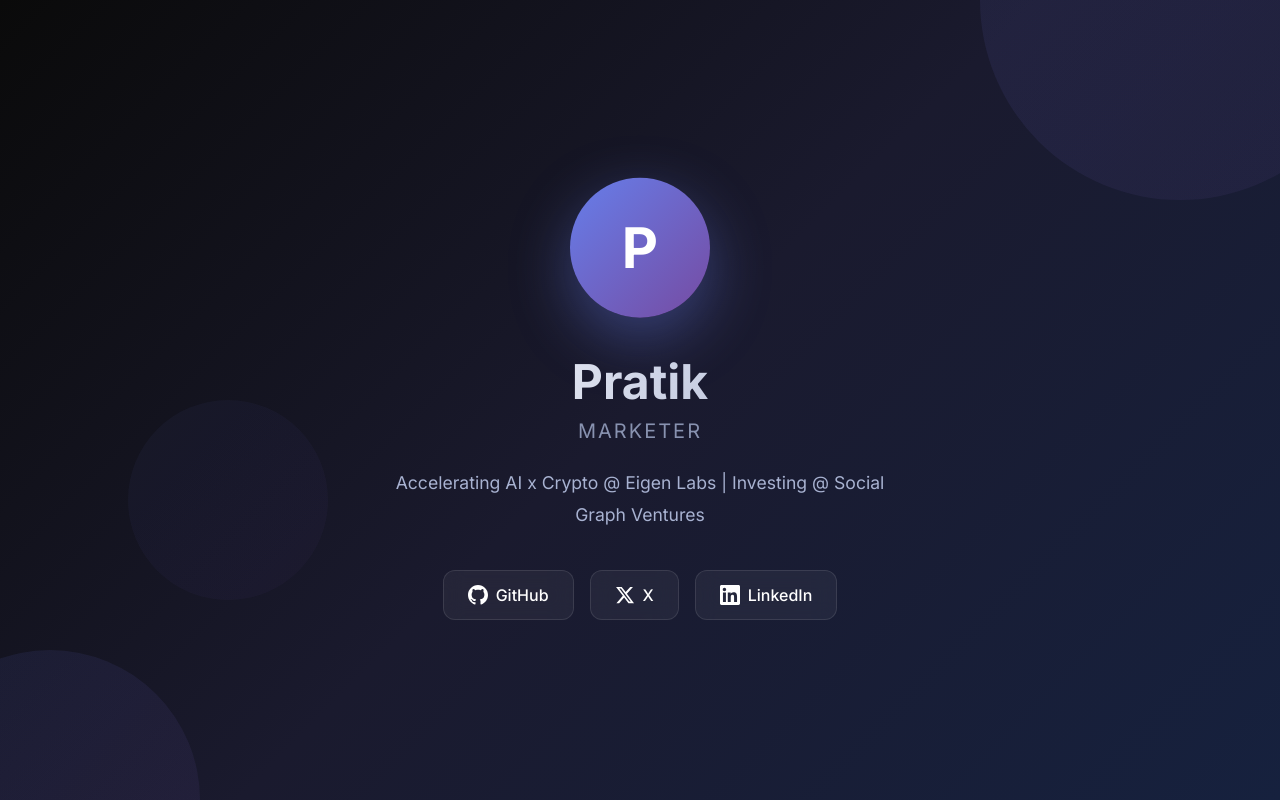
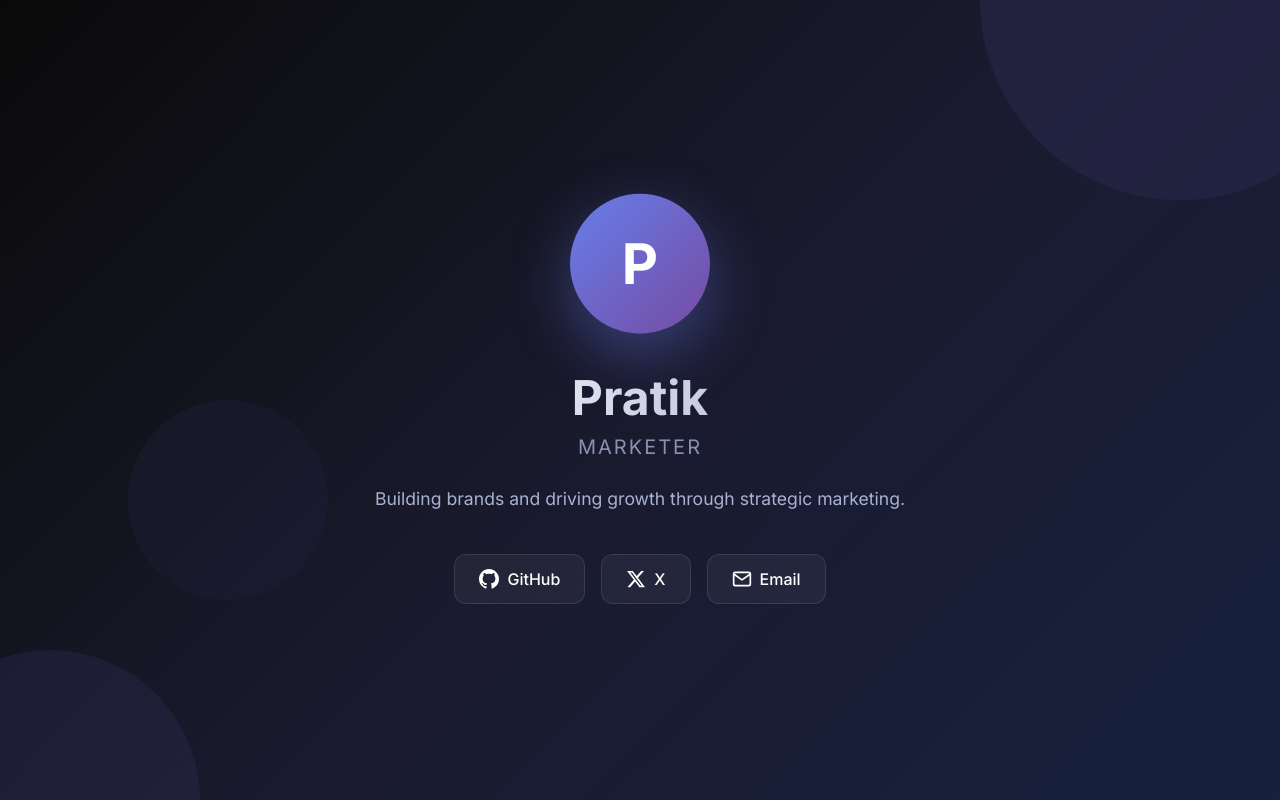
Before and after one commit to 0xpg/0xpg.github.io, a plain HTML site: page index.html in a window 1280 px wide. Drawn offline with Linux system fonts and the light colour scheme.

Commit message:
Revert "Update bio and social links"
This reverts commit 50cc3a2622b5f4e4e3ddf3935a04556a65eb38dc.

```diff
--- a/index.html
+++ b/index.html
@@ -185,7 +185,7 @@
         <h1>Pratik</h1>
         <p class="title">Marketer</p>
         <p class="bio">
-            Accelerating AI x Crypto @ Eigen Labs | Investing @ Social Graph Ventures
+            Building brands and driving growth through strategic marketing.
         </p>
 
         <div class="links">
@@ -201,11 +201,12 @@
                 </svg>
                 X
             </a>
-            <a href="https://www.linkedin.com/in/0xpg/" class="link" target="_blank" rel="noopener">
-                <svg viewBox="0 0 24 24" fill="currentColor">
-                    <path d="M20.447 20.452h-3.554v-5.569c0-1.328-.027-3.037-1.852-3.037-1.853 0-2.136 1.445-2.136 2.939v5.667H9.351V9h3.414v1.561h.046c.477-.9 1.637-1.85 3.37-1.85 3.601 0 4.267 2.37 4.267 5.455v6.286zM5.337 7.433c-1.144 0-2.063-.926-2.063-2.065 0-1.138.92-2.063 2.063-2.063 1.14 0 2.064.925 2.064 2.063 0 1.139-.925 2.065-2.064 2.065zm1.782 13.019H3.555V9h3.564v11.452zM22.225 0H1.771C.792 0 0 .774 0 1.729v20.542C0 23.227.792 24 1.771 24h20.451C23.2 24 24 23.227 24 22.271V1.729C24 .774 23.2 0 22.222 0h.003z"/>
+            <a href="mailto:hello@example.com" class="link">
+                <svg viewBox="0 0 24 24" fill="none" stroke="currentColor" stroke-width="2" stroke-linecap="round" stroke-linejoin="round">
+                    <path d="M4 4h16c1.1 0 2 .9 2 2v12c0 1.1-.9 2-2 2H4c-1.1 0-2-.9-2-2V6c0-1.1.9-2 2-2z"></path>
+                    <polyline points="22,6 12,13 2,6"></polyline>
                 </svg>
-                LinkedIn
+                Email
             </a>
         </div>
     </div>
```
